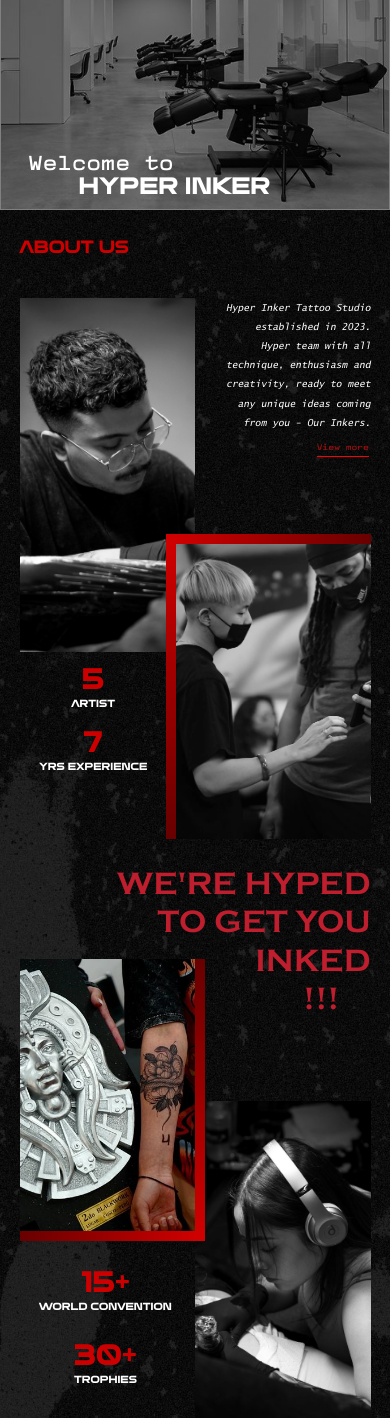
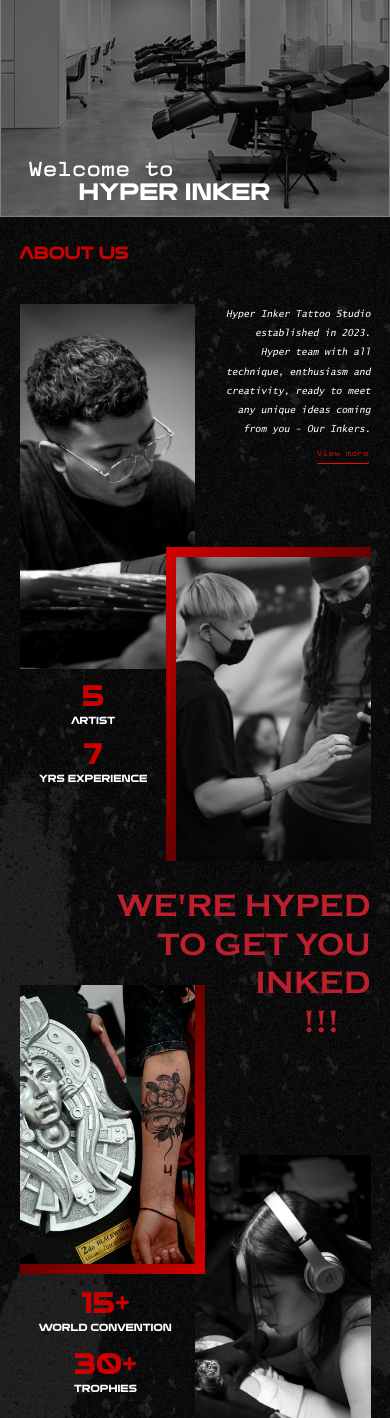
Before and after one commit to Khalac/MinTattooVer2, a React app in the folder minver2/: page / in a window 390 px wide. Shown: the part 182-1600 px from the top of the page. Built offline with nearby package versions, Linux system fonts and the light colour scheme; a web font is replaced by a local one.

Commit message:
not the last

```diff
--- a/minver2/src/Components/Home/Home.scss
+++ b/minver2/src/Components/Home/Home.scss
@@ -181,7 +181,7 @@
             }
           }
           .ExperInfor{
-            margin-top: 15%;
+            margin-top: 10%;
             text-align: center;
             .ExperNum{
               color: #CC0000;
@@ -229,7 +229,7 @@
         }
         .AboutAchieve{
           position: absolute;
-          top: 82%;
+          top: 81%;
           left: 10%;
           .Conven{
             text-align: center;
@@ -245,7 +245,7 @@
             }
           }
           .Trophies{
-            margin-top: 20%;
+            margin-top: 10%;
             text-align: center;
             .TrophiesNum{
               color: #CC0000;
@@ -276,14 +276,14 @@
           z-index: 2;
         }
         .AboutNicoleImg{
-          height: 27%;
+          height: 25%;
           width: 45%;
           background-image: url('../assets/Anet/Anet.jpg');
           background-position: center;
           background-repeat: no-repeat;
           background-size: cover;
           position: absolute;
-          top: 68%;
+          top: 70%;
           right: 5%;
           z-index: 1;
         }
--- a/minver2/src/Pages/MainPage/MainPage.scss
+++ b/minver2/src/Pages/MainPage/MainPage.scss
@@ -82,7 +82,7 @@ body {
   }
   .MP_Home{
 
-    height: 175%;
+    height: 180%;
   }
   .MP_Service{
 
```
